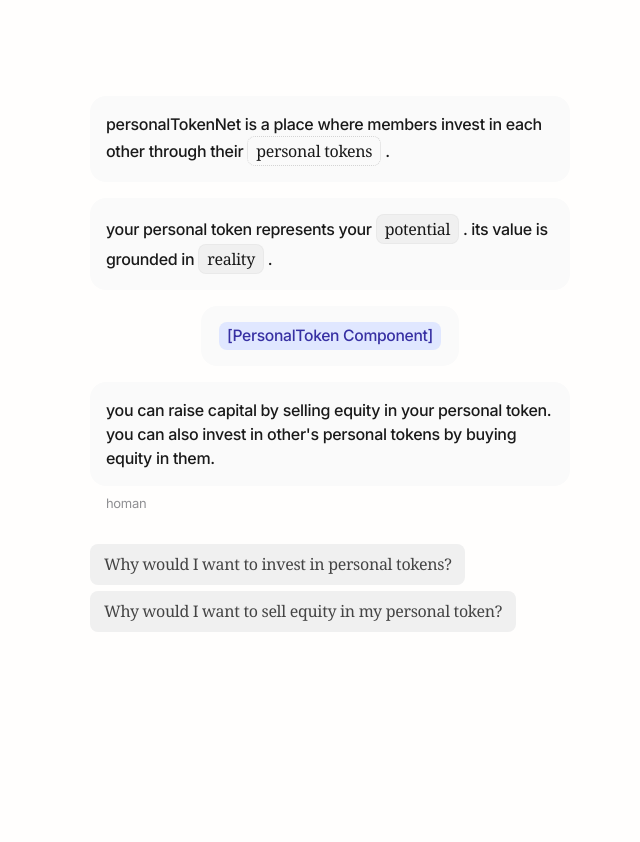
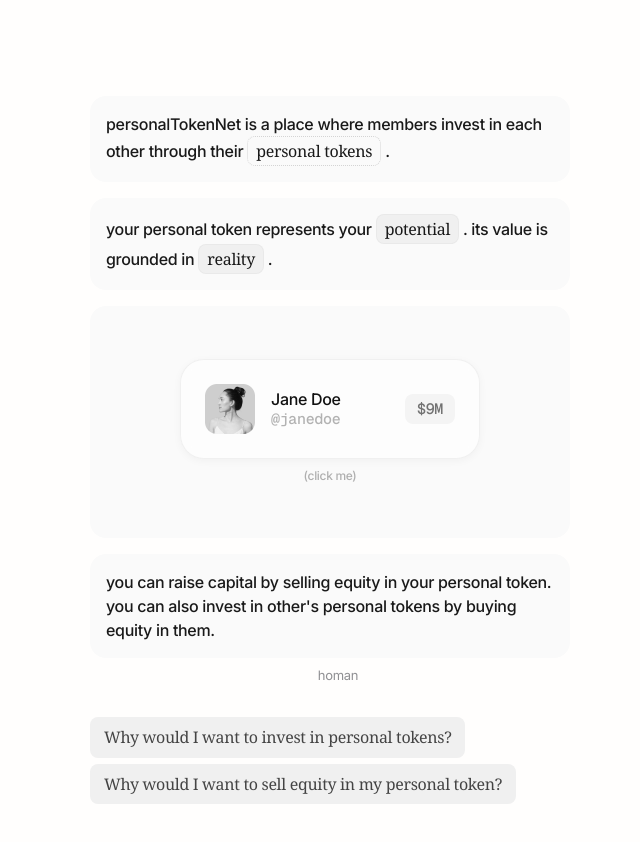
Before and after one commit to homan-uppu/personal-token-website, a Next.js app: page / in a window 1280 px wide. Both pictures are taken after a click on the element "personal tokens". Shown: the top 842 px of the page, without its empty margins (310-950 px from the left). Before the commit the page ends 800 px from the top, so only its background shows below. Built offline with nearby package versions, Linux system fonts and the light colour scheme.

Commit message:
component

```diff
--- a/src/chat/Bubble/index.tsx
+++ b/src/chat/Bubble/index.tsx
@@ -58,9 +58,8 @@ const Bubble: React.FC<BubbleProps> = ({
 const bubbleWrapperStyle: React.CSSProperties = {
   display: "flex",
   flexDirection: "column",
-  alignItems: "flex-start",
-  maxWidth: 480,
-  width: "100%",
+  alignItems: "center",
+  width: 480,
   marginBottom: 16,
 };
 
@@ -72,7 +71,7 @@ const bubbleStyle = (sender: Sender): React.CSSProperties => ({
   boxShadow: sender === Sender.Homan ? undefined : "0 1px 2px rgba(0,0,0,0.03)",
   display: "flex",
   flexDirection: "column",
-  alignItems: "flex-start",
+  alignItems: "center",
   width: "100%",
 });
 
--- a/src/chat/Chat.module.css
+++ b/src/chat/Chat.module.css
@@ -38,13 +38,17 @@
 
 .component {
   display: inline-block;
-  background: #e0e7ff;
-  color: #3730a3;
-  border-radius: 8px;
-  padding: 2px 8px;
-  font-weight: 500;
-  font-size: 0.98rem;
-  margin: 0 2px;
+  height: 200px;
+  display: flex;
+  flex-direction: column;
+  justify-content: center;
+  align-items: center;
+  gap: 8px;
+}
+
+.componentCaption {
+  font-size: 12px;
+  color: rgba(0, 0, 0, 0.3);
 }
 
 .followUpsContainer {
--- a/src/chat/index.tsx
+++ b/src/chat/index.tsx
@@ -13,6 +13,8 @@ import {
 import Bubble from "./Bubble";
 import PillComponent from "./Pill";
 import styles from "./Chat.module.css";
+import { dummyPersonalToken } from "@/util/models";
+import { PersonalTokenComp } from "@/components/PersonalToken";
 
 // Helper to check if an object is a Pill
 function isPill(item: any): item is Pill {
@@ -97,13 +99,14 @@ const Chat: React.FC = () => {
         }
         if (
           item.type === MediaType.Component &&
-          item.value === "PersonalToken"
+          item.value === "PersonalTokenComponent"
         ) {
           // Placeholder for PersonalToken component
           return (
-            <span key={idx} className={styles.component}>
-              [PersonalToken Component]
-            </span>
+            <div key={idx} className={styles.component}>
+              <PersonalTokenComp token={dummyPersonalToken} />
+              <span className={styles.componentCaption}>(click me)</span>
+            </div>
           );
         }
 
--- a/src/components/PersonalToken/index.tsx
+++ b/src/components/PersonalToken/index.tsx
@@ -141,7 +141,6 @@ export const PersonalTokenComp = ({ token }: PersonalTokenCompProps) => {
 
 const containerStyles = {
   display: "flex",
-  margin: "auto",
   flexDirection: "column" as const,
   zIndex: 10,
   borderRadius: "24px",
--- a/src/util/chat.ts
+++ b/src/util/chat.ts
@@ -118,7 +118,7 @@ export const data: Node[] = [
               content: [
                 {
                   type: MediaType.Component,
-                  value: "PersonalToken",
+                  value: "PersonalTokenComponent",
                 },
               ],
             },
```
Also changed, not shown: src/landing/index.tsx (+0 -7 lines).
